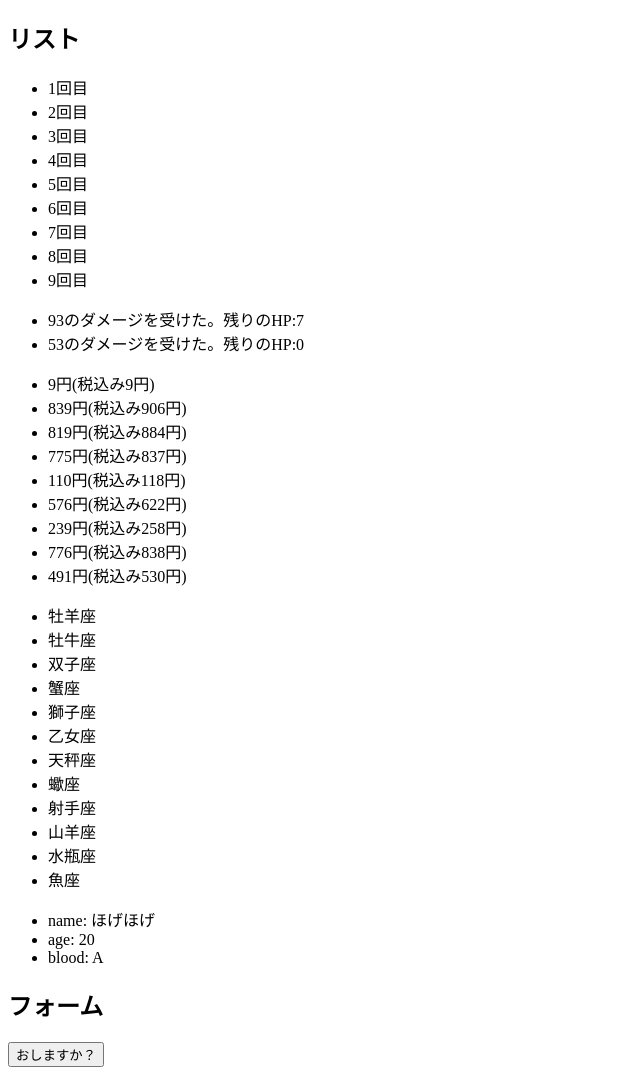
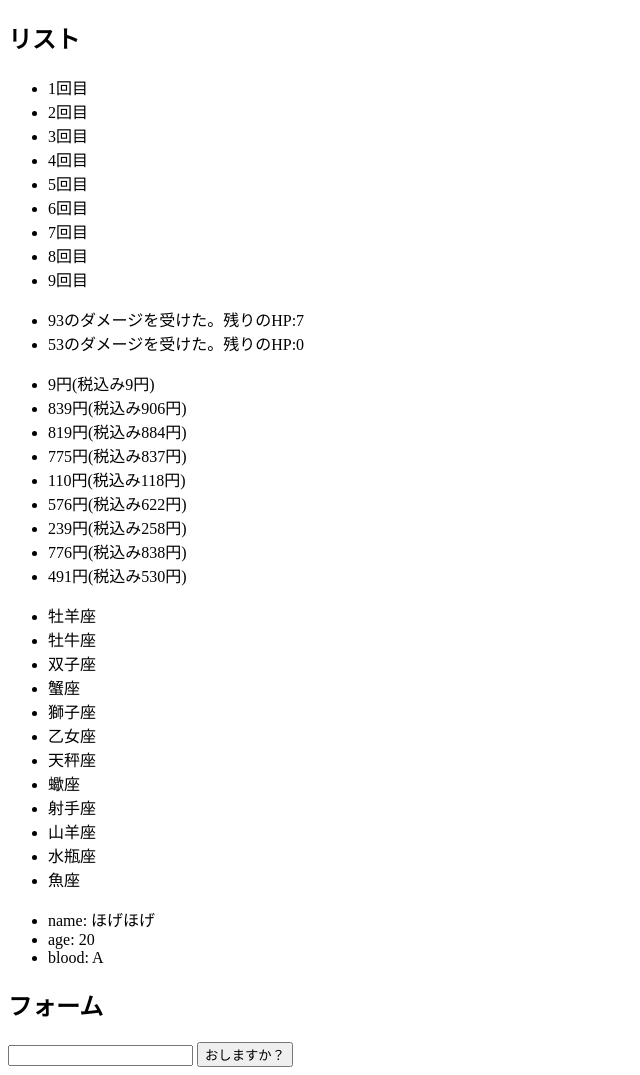
Before and after one commit to Miyabi777/web1-12, a plain HTML site: page index.html in a window 1280 px wide. Shown: the whole page, without its empty margins (0-640 px from the left). Drawn offline with Linux system fonts and the light colour scheme.

Commit message:
Update index.html

```diff
--- a/index.html
+++ b/index.html
@@ -16,6 +16,7 @@
     <section>
       <h1>フォーム</h1>
       <form action="#" id="form">
+        <input type="text" name="word">
         <input type="submit" value="おしますか？">
       </form>
     </section>
```
